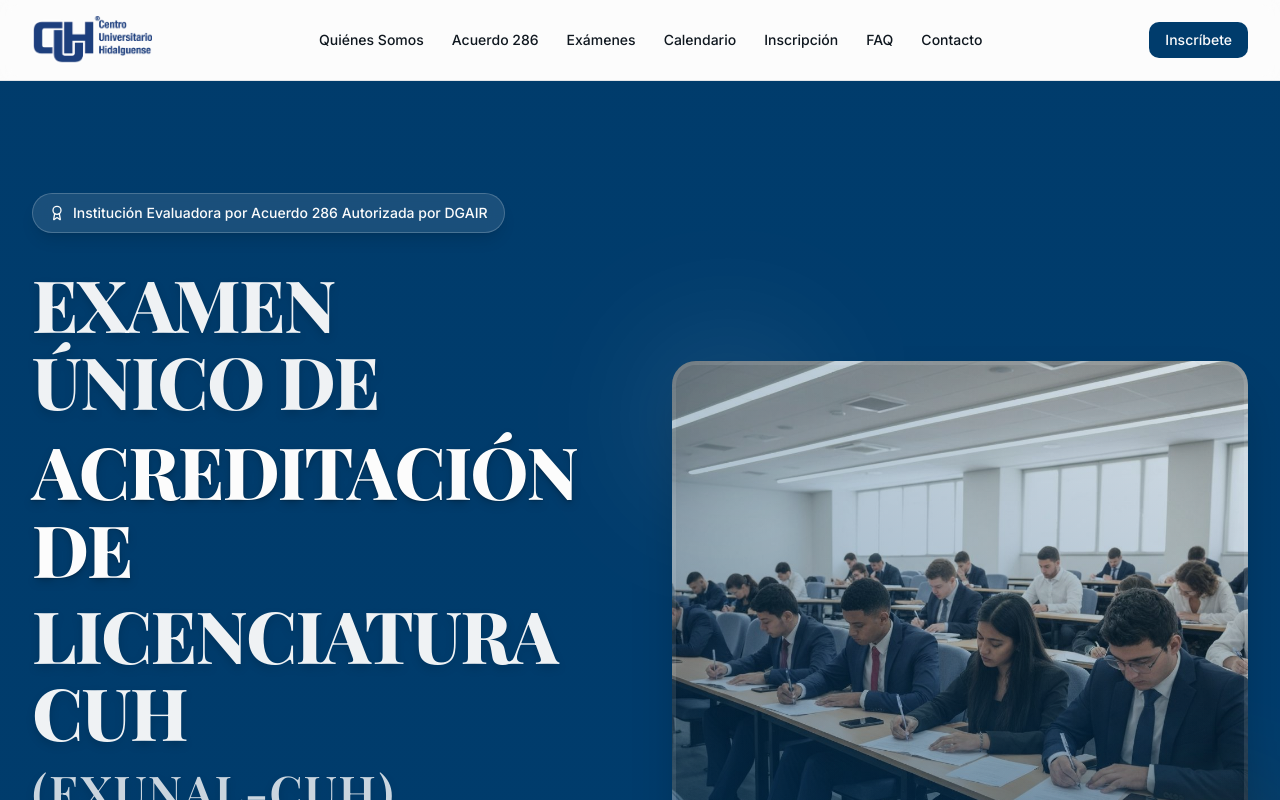
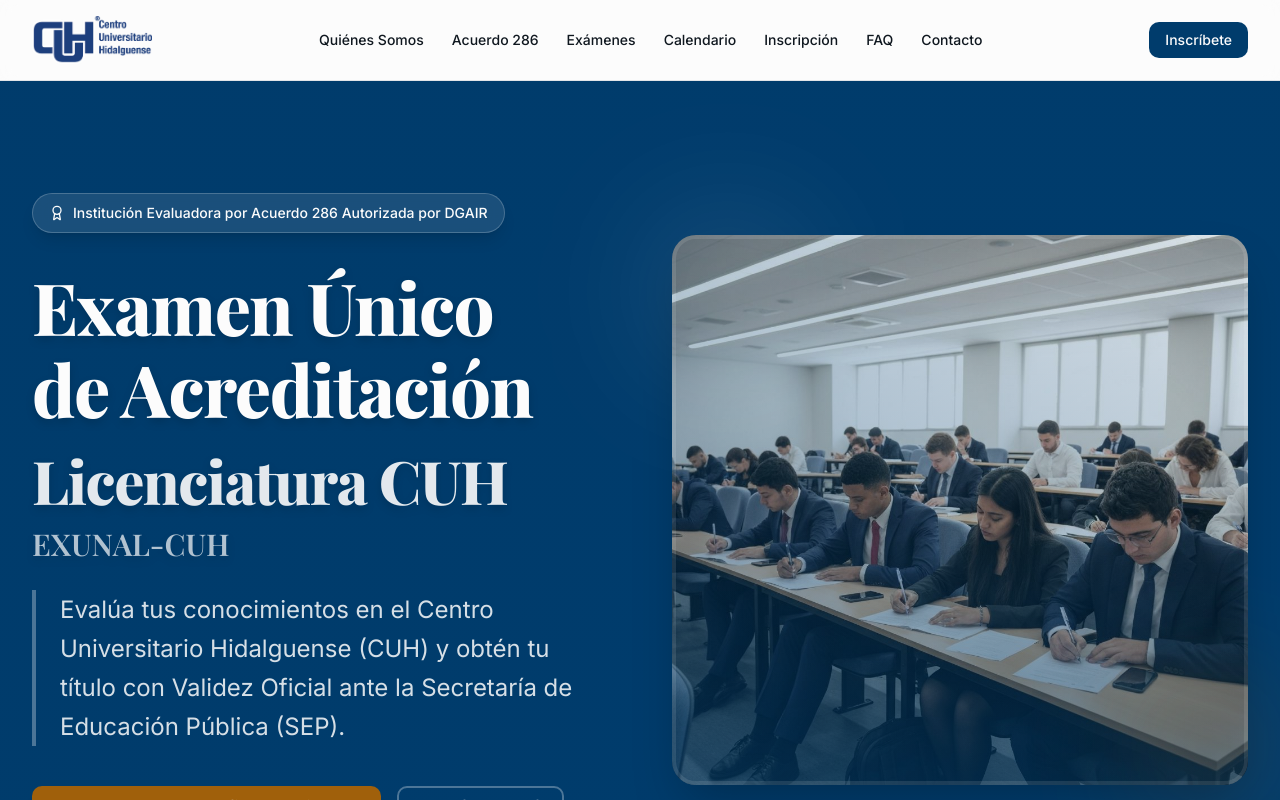
Before and after one commit to AdrianGuerra-byte/acuerdo286, a Next.js app: page / in a window 1280 px wide. Shown: the top 800 px of the page. Built offline with nearby package versions, Linux system fonts and the light colour scheme; a web font is replaced by a local one.

Commit message:
fix(HERO) Title adaptation for better distribution and improvementes for visualization

```diff
--- a/components/hero-section.tsx
+++ b/components/hero-section.tsx
@@ -25,21 +25,18 @@ export function HeroSection() {
 
             {/* Title & Description */}
             <div className="space-y-5 lg:space-y-7">
-              <h1 className="font-serif font-extrabold text-3xl sm:text-4xl md:text-5xl lg:text-6xl xl:text-7xl leading-[1.08] text-balance tracking-[-0.02em] drop-shadow-lg">
-                <span className="block text-primary-foreground/95 mb-2 lg:mb-3">
-                  EXAMEN ÚNICO DE
+              <h1 className="font-serif font-extrabold text-3xl sm:text-4xl md:text-5xl lg:text-6xl xl:text-7xl leading-[1.15] text-balance tracking-[-0.02em] drop-shadow-lg">
+                <span className="block text-primary-foreground mb-3 md:mb-4 lg:mb-5">
+                  Examen Único de Acreditación
                 </span>
-                <span className="block text-primary-foreground text-shadow-md">
-                  ACREDITACIÓN DE
+                <span className="block text-primary-foreground/90 text-2xl sm:text-3xl md:text-4xl lg:text-5xl xl:text-6xl">
+                  Licenciatura CUH
                 </span>
-                <span className="block text-primary-foreground/95 mt-1 lg:mt-2">
-                  LICENCIATURA CUH
-                </span>
-                <span className="block text-2xl sm:text-3xl md:text-4xl lg:text-5xl text-primary-foreground/80 font-semibold mt-3 lg:mt-4 tracking-wide">
-                  (EXUNAL-CUH)
+                <span className="block text-lg sm:text-xl md:text-2xl lg:text-3xl text-primary-foreground/70 font-semibold mt-3 md:mt-4 tracking-normal">
+                  EXUNAL-CUH
                 </span>
               </h1>
-              <p className="text-base sm:text-lg lg:text-xl xl:text-2xl text-primary-foreground/85 font-normal leading-relaxed text-pretty max-w-2xl border-l-4 border-primary-foreground/30 pl-5 lg:pl-6">
+              <p className="text-sm sm:text-base md:text-lg lg:text-xl xl:text-2xl text-primary-foreground/85 font-normal leading-relaxed text-pretty max-w-2xl border-l-4 border-primary-foreground/30 pl-4 sm:pl-5 lg:pl-6">
                 Evalúa tus conocimientos en el Centro Universitario Hidalguense
                 (CUH) y obtén tu título con Validez Oficial ante la Secretaría
                 de Educación Pública (SEP).
```
